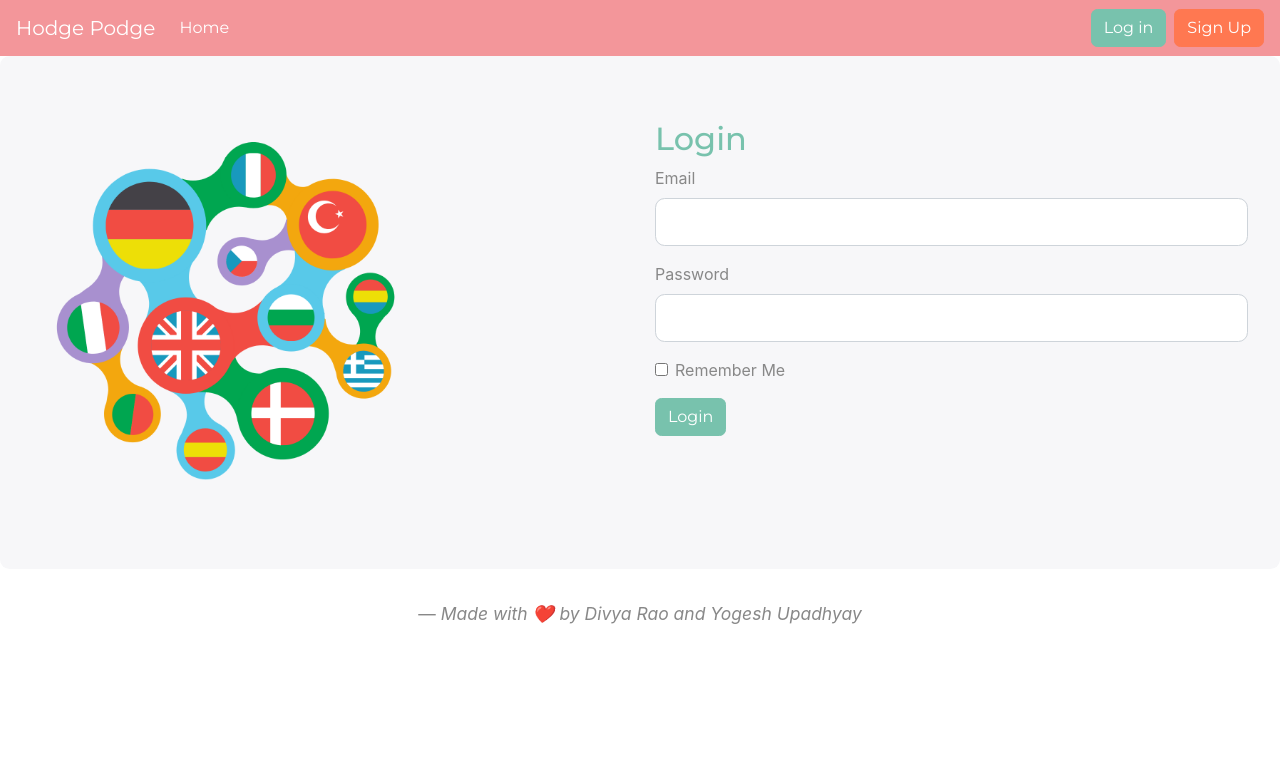
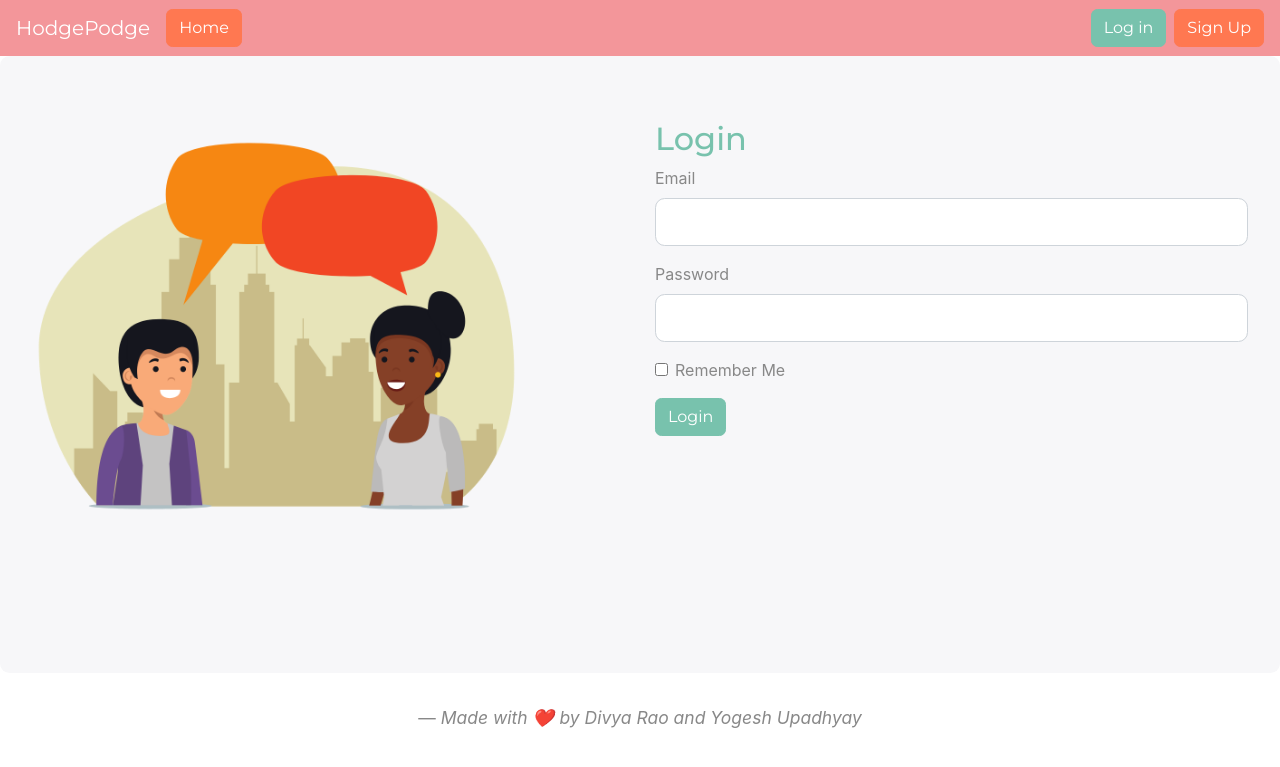
Before and after one commit to dsrao711/HodgePodge, a Flask app: page /login in a window 1280 px wide. Shown: the top 767 px of the page. Run offline with Flask 2, Linux system fonts and the light colour scheme; some libraries are stand-ins or nearby versions.

Commit message:
Enhanced Frontend , Fixed links

```diff
--- a/app/templates/home.html
+++ b/app/templates/home.html
@@ -9,9 +9,6 @@
         <div class="col-lg-6">
             <div style="margin-top : 15%">
                 <h1 class="display-4">Hola!{{current_user.username }}</h1>
-                <a class="btn btn-primary mr-sm-2 " href="{{ url_for( 'users.logout') }} ">Log Out</a>
-                <a class="btn btn-primary btn-lg" href="/register" role="button">Create Account</a>
-
                 </p>
             </div>
         </div>
--- a/app/templates/includes/navbar.html
+++ b/app/templates/includes/navbar.html
@@ -1,6 +1,6 @@
 <!-- NavBar start -->
 <nav class="navbar navbar-expand-lg navbar-dark bg-dark">
-    <a class="navbar-brand" href="/">Hodge Podge</a>
+    <a class="navbar-brand" href="/">HodgePodge</a>
     <button class="navbar-toggler" type="button" data-toggle="collapse" data-target="#navbarColor02" aria-controls="navbarColor02" aria-expanded="false" aria-label="Toggle navigation">
       <span class="navbar-toggler-icon"></span>
     </button>
@@ -8,15 +8,17 @@
     <div class="collapse navbar-collapse" id="navbarColor02">
         <ul class="navbar-nav mr-auto">
             <li class="nav-item active">
-                <a class="nav-link" href="/">Home
-            <span class="sr-only">(current)</span>
-          </a>
+                {% if current_user.is_authenticated %}
+                <a class="nav-link" href="/home">Home</a>{% else %}
+                <a class="btn btn-danger my-2 my-sm-0 " href="/ ">Home</a> {% endif %}
             </li>
 
         </ul>
         <ul class="navbar-nav my-2 my-lg-0 ">
-            <a class="btn btn-primary mr-sm-2 " href="/">Log in</a>
-            <a class="btn btn-danger my-2 my-sm-0 " href="/">Sign Up</a>
+            {% if current_user.is_authenticated %}
+            <a class="btn btn-primary mr-sm-2 " href="{{ url_for( 'users.logout') }} ">Log Out</a> {% else %}
+            <a class="btn btn-primary mr-sm-2 " href="/login ">Log in</a>
+            <a class="btn btn-danger my-2 my-sm-0 " href="/register ">Sign Up</a> {% endif %}
         </ul>
     </div>
 </nav>
--- a/app/templates/login.html
+++ b/app/templates/login.html
@@ -2,10 +2,10 @@
 
 <div class="jumbotron">
     <div class="row">
-        <div class="col-lg-4">
-            <img src="../static/assets/1.png" class="img-responsive" style="width:100%">
+        <div class="col-lg-5 ">
+            <img src="../static/assets/4.png" class="img-responsive" style="width:100%">
         </div>
-        <div class="col-lg-2">
+        <div class="col-lg-1">
         </div>
         <div class="col-lg-6">
             <form method="POST" action="" class="mx-auto">
--- a/app/templates/register.html
+++ b/app/templates/register.html
@@ -3,9 +3,10 @@
 <div class="jumbotron">
     <div class="row">
         <div class="col-lg-5">
-            <img src="../static/assets/1.png" class="img-responsive" style="width:100%">
+            <img src="../static/assets/2.png" class="img-responsive" style="width:100%">
         </div>
         <div class="col-lg-1">
+
         </div>
         <div class="col-lg-6">
             <div class="align-items-center">
```
Also changed, not shown: app/site.db, app/static/assets/2.png (added), app/static/assets/3.png (added), app/static/assets/4.png (added).
